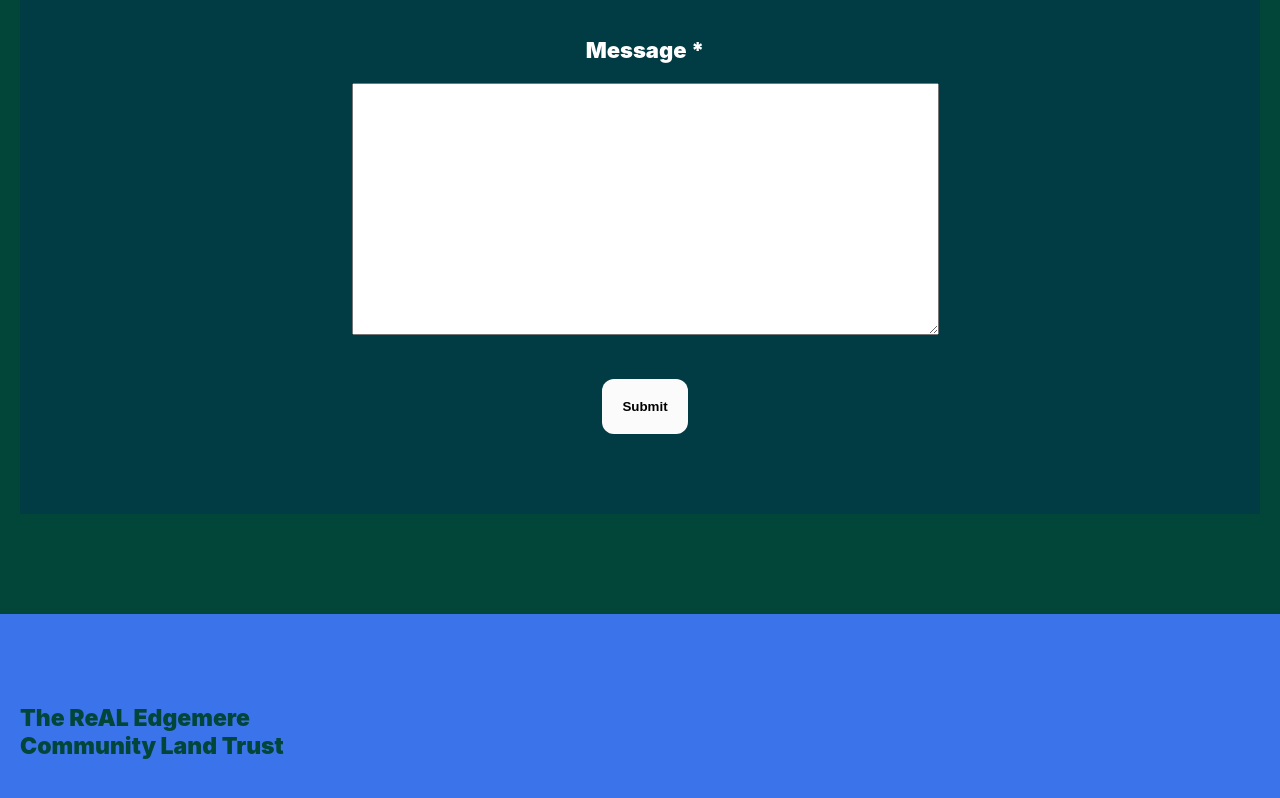
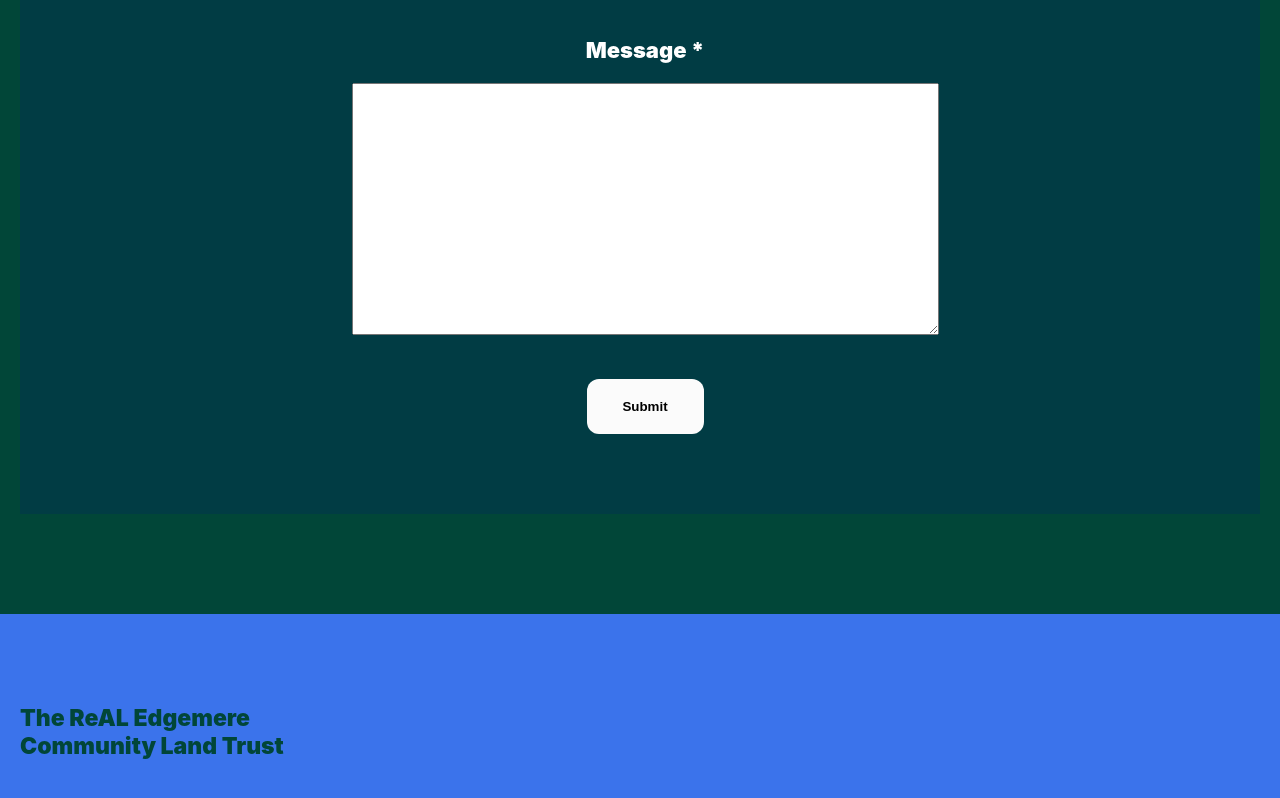
Before and after one commit to TaylorWill94/CLTmobile, a React (Create React App) app: page /contact in a window 1280 px wide. Shown: the part 721-1519 px from the top of the page. Built offline with nearby package versions, Linux system fonts and the light colour scheme.

Commit message:
Stil fixing button

```diff
--- a/src/components/Contact/Contact.css
+++ b/src/components/Contact/Contact.css
@@ -45,7 +45,9 @@
   }
 
   button {
-    padding: 50px;
+    padding: 20px;
+    width: 50%;
+    cursor: pointer;
     border-radius: 12px;
     background: rgb(255, 255, 255);
     color: black;
@@ -82,6 +84,7 @@
 
   button {
     padding: 20px;
+    width: 40%;
     border-radius: 12px;
     background: rgb(251, 251, 251);
     color: black;
@@ -118,6 +121,7 @@
 
   button {
     padding: 20px;
+    width: 20%;
     border-radius: 12px;
     background: rgb(251, 251, 251);
     color: black;
@@ -154,6 +158,7 @@
 
   button {
     padding: 20px;
+    width: 20%;
     border-radius: 12px;
     background: rgb(251, 251, 251);
     color: black;
@@ -231,6 +236,7 @@
 
   button {
     padding: 20px;
+    width: 10%;
     border-radius: 12px;
     background: rgb(251, 251, 251);
     color: black;
```
